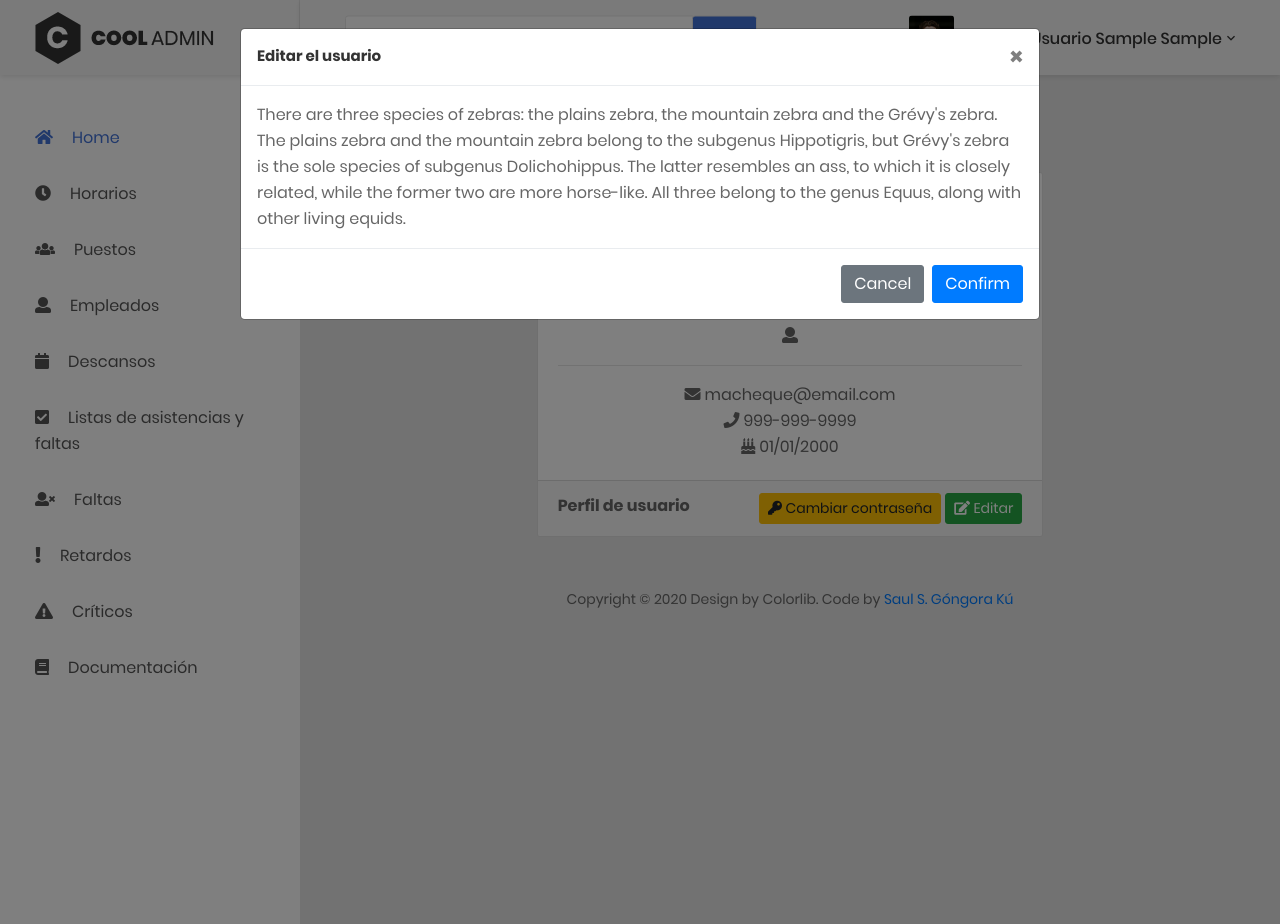
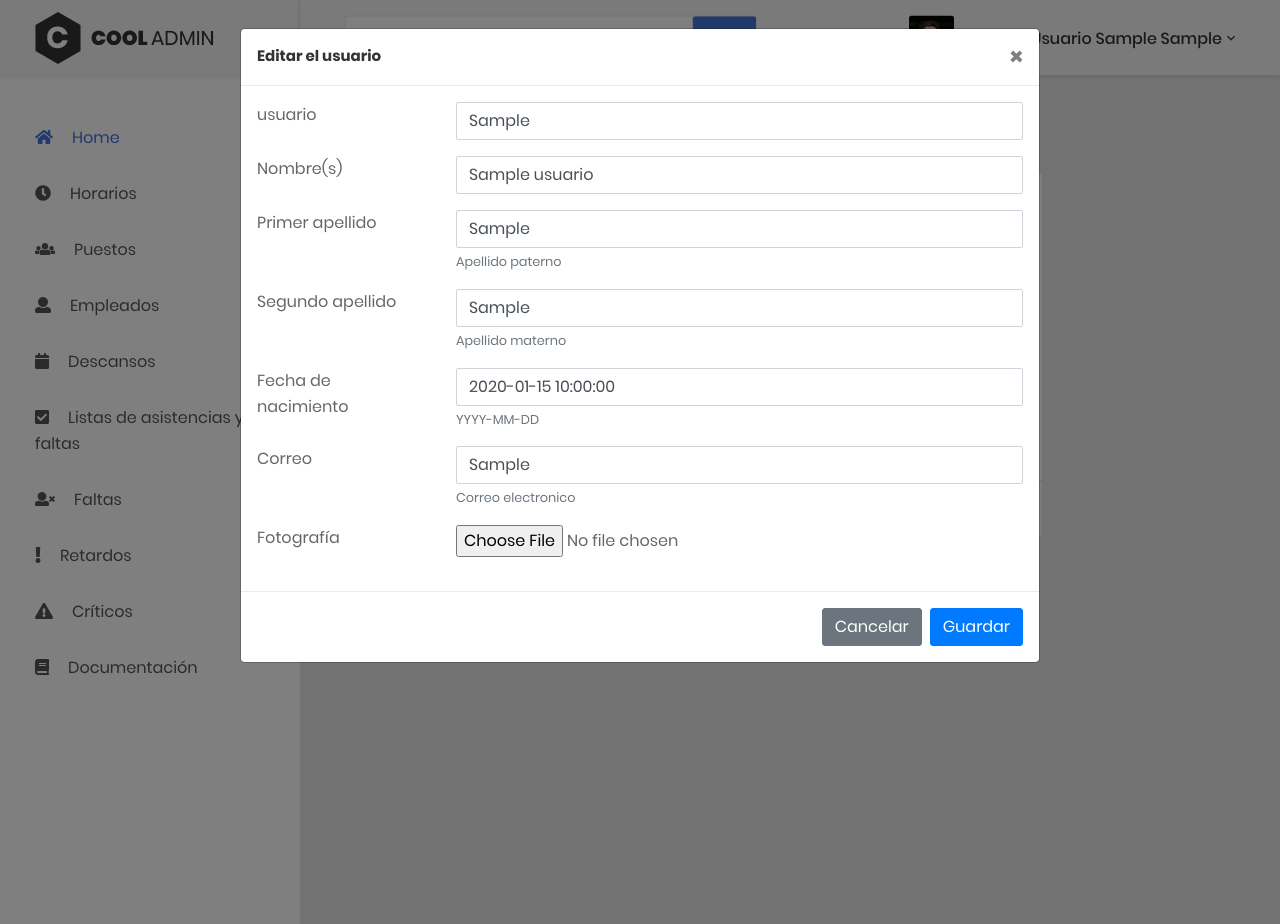
Before and after one commit to samgongora26/perfect-assistant, a PHP site: page /pages/usuario/configuracion.php in a window 1280 px wide, after a click on "Editar". Run offline with PHP 8.4, Linux system fonts and the light colour scheme; tables that the repository leaves empty or names only in its code hold one stand-in row (values such as "Sample post").

Commit message:
modal de cambio de contraseña

```diff
--- a/pages/plantillas/plantilla_footer.php
+++ b/pages/plantillas/plantilla_footer.php
@@ -1,5 +1,5 @@
 <div class="col-md-12">
     <div class="copyright">
-        <p>Copyright © 2020 Design by Colorlib. Code by <a href="https://github.com/samgongora26"> Saul S. Góngora Kú </a> <p>
+        <p>Copyright © 2020 Design by Colorlib. Code by <a href="https://github.com/samgongora26" target="_blank"> Saul S. Góngora Kú </a> <p>
     </div>
 </div>
--- a/pages/usuario/configuracion.php
+++ b/pages/usuario/configuracion.php
@@ -70,19 +70,18 @@
                                                 <img class="rounded-circle mx-auto d-block" src="../../images/icon/avatar-06.jpg" alt="Card image cap">
                                                 <h5 class="text-sm-center mt-2 mb-1"><?php echo $nombre .' '. $apellido_p .' '. $apellido_m?></h5>
                                                 <div class="location text-sm-center">
-                                                    <i class="fa fa-user"></i>
-
+                                                    <i class="fa fa-user"></i> <?php echo $usr["usuario"]; ?>
                                                 </div>
                                             </div>
                                             <hr>
                                             <div class="card-text text-sm-center">
-                                                <i class="fa fa-envelope"></i> macheque@email.com
+                                                <i class="fa fa-envelope"></i> <?php echo $usr["correo"]; ?>
                                             </div>
                                             <div class="card-text text-sm-center">
-                                                <i class="fa fa-phone"></i> 999-999-9999
+                                                <i class="fa fa-phone"></i> <?php echo $usr["telefono"]; ?>
                                             </div>
                                             <div class="card-text text-sm-center">
-                                                <i class="fa fa-birthday-cake"></i> 01/01/2000
+                                                <i class="fa fa-birthday-cake"></i> <?php echo $usr["fecha_nac"]; ?>
                                             </div>
                                         </div>
                                         <div class="card-footer">
@@ -90,7 +89,7 @@
                                             <button type="submit" class="btn btn-success btn-sm float-right" data-toggle="modal" data-target="#edit">
                                                 <i class="fa fa-edit"></i> Editar
                                             </button>
-                                            <button type="submit" class="btn btn-warning btn-sm float-right mr-1">
+                                            <button type="submit" class="btn btn-warning btn-sm float-right mr-1" data-toggle="modal" data-target="#edit_pass">
                                                 <i class="fa fa-key "></i> Cambiar contraseña
                                             </button>
 
@@ -124,20 +123,124 @@
 						</div>
 						<div class="modal-body">
 							<p>
-								There are three species of zebras: the plains zebra, the mountain zebra and the Grévy's zebra. The plains zebra and the mountain
-								zebra belong to the subgenus Hippotigris, but Grévy's zebra is the sole species of subgenus Dolichohippus. The latter
-								resembles an ass, to which it is closely related, while the former two are more horse-like. All three belong to the
-								genus Equus, along with other living equids.
+								<form id="edit_usr"  enctype="multipart/form-data" class="form-horizontal">
+                                    <!--Nombress-->
+                                            <div class="row form-group">
+                                                <div class="col col-md-3">
+                                                    <label for="text-input" class=" form-control-label">usuario</label>
+                                                </div>
+                                                <div class="col-12 col-md-9">
+                                                    <input type="text" id="nombre" name="text-input" placeholder="<?php echo $usr["usuario"]; ?>" value="<?php echo $usr["usuario"]; ?>" class="form-control">
+                                                    <!--small class="form-text text-muted">Nombres</small-->
+                                                </div>
+                                            </div>
+                                            <div class="row form-group">
+                                                <div class="col col-md-3">
+                                                    <label for="text-input" class=" form-control-label">Nombre(s)</label>
+                                                </div>
+                                                <div class="col-12 col-md-9">
+                                                    <input type="text" id="nombre" name="text-input" placeholder="<?php echo $nombre ?>" value="<?php echo $nombre?>" class="form-control">
+                                                    <!--small class="form-text text-muted">Nombres</small-->
+                                                </div>
+                                            </div>
+                                            <!--Apellido P-->
+                                            <div class="row form-group">
+                                                <div class="col col-md-3">
+                                                    <label for="text-input" class=" form-control-label">Primer apellido</label>
+                                                </div>
+                                                <div class="col-12 col-md-9">
+                                                    <input type="text" id="apellido_pat" name="text-input" placeholder="<?php echo $apellido_p ?>"  value="<?php echo $apellido_p; ?>"class="form-control">
+                                                    <small class="form-text text-muted">Apellido paterno</small>
+                                                </div>
+                                            </div>
+                                            <!--Apellido M-->
+                                            <div class="row form-group">
+                                                <div class="col col-md-3">
+                                                    <label for="text-input" class=" form-control-label">Segundo apellido</label>
+                                                </div>
+                                                <div class="col-12 col-md-9">
+                                                    <input type="text" id="text-input" name="text-input" placeholder="<?php echo $apellido_m; ?>" value="<?php echo $apellido_m; ?>" class="form-control">
+                                                    <small class="form-text text-muted">Apellido materno</small>
+                                                </div>
+                                            </div>
+                                            <!--FECHA DE NAC-->
+                                            <div class="row form-group">
+                                                <div class="col col-md-3">
+                                                    <label for="text-input" class=" form-control-label">Fecha de nacimiento</label>
+                                                </div>
+                                                <div class="col-12 col-md-9">
+                                                    <input type="text" id="text-input" name="text-input" placeholder="<?php echo $usr["fecha_nac"]; ?>" value="<?php echo $usr["fecha_nac"]; ?>" class="form-control">
+                                                    <small class="form-text text-muted">YYYY-MM-DD</small>
+                                                </div>
+                                            </div>
+                                            <div class="row form-group">
+                                                <div class="col col-md-3">
+                                                    <label for="text-input" class=" form-control-label">Correo</label>
+                                                </div>
+                                                <div class="col-12 col-md-9">
+                                                    <input type="text" id="text-input" name="text-input" placeholder="<?php echo $usr["correo"]; ?>" value="<?php echo $usr["correo"]; ?>" class="form-control">
+                                                    <small class="form-text text-muted">Correo electronico</small>
+                                                </div>
+                                            </div>
+                                            <div class="row form-group">
+                                                <div class="col col-md-3">
+                                                    <label for="file-input" class=" form-control-label">Fotografía</label>
+                                                </div>
+                                                <div class="col-12 col-md-9">
+                                                    <input type="file" id="file-input" value="<?php echo $usr["foto"]; ?>" name="file-input" class="form-control-file">
+                                                </div>
+                                            </div>
+                                </form>
 							</p>
 						</div>
 						<div class="modal-footer">
-							<button type="button" class="btn btn-secondary" data-dismiss="modal">Cancel</button>
-							<button type="button" class="btn btn-primary">Confirm</button>
+							<button type="button" class="btn btn-secondary" data-dismiss="modal">Cancelar</button>
+							<button type="button" class="btn btn-primary">Guardar</button>
 						</div>
 					</div>
 				</div>
 			</div>
-			<!-- end modal medium -->
+            <!-- end modal medium -->
+            <!-- modal small -->
+			<div class="modal fade" id="edit_pass" tabindex="-1" role="dialog" aria-labelledby="smallmodalLabel" aria-hidden="true">
+				<div class="modal-dialog modal-sm" role="document">
+					<div class="modal-content">
+						<div class="modal-header">
+							<h5 class="modal-title" id="smallmodalLabel">Cambiar contraseña</h5>
+							<button type="button" class="close" data-dismiss="modal" aria-label="Close">
+								<span aria-hidden="true">&times;</span>
+							</button>
+						</div>
+						<div class="modal-body">
+                                        <form action="" method="post" class="">
+                                            <div class="row form-group">
+                                                <div class="col-12">
+                                                    <input type="password" id="hf-password" name="hf-password" placeholder="Enter Password..." class="form-control">
+                                                    <span class="help-block">Contraseña acutual</span>
+                                                </div>
+                                            </div>
+                                            <div class="row form-group">
+                                                <div class="col-12">
+                                                    <input type="password" id="hf-password" name="hf-password" placeholder="Enter Password..." class="form-control">
+                                                    <span class="help-block">Nueva contraseña</span>
+                                                </div>
+                                            </div>
+                                            <div class="row form-group">
+                                                <div class="col-12 ">
+                                                    <input type="password" id="hf-password" name="hf-password" placeholder="Enter Password..." class="form-control">
+                                                    <span class="help-block">Confirma la nueva contraseña</span>
+                                                </div>
+                                            </div>
+                                        </form>
+						</div>
+						<div class="modal-footer">
+							<button type="button" class="btn btn-secondary" data-dismiss="modal">Canncelar</button>
+							<button type="button" class="btn btn-primary">Confirmar</button>
+						</div>
+					</div>
+				</div>
+			</div>
+			<!-- end modal small -->
 
             <!-- END PAGE CONTAINER-->
         </div>
--- a/resources/datos_usuario.php
+++ b/resources/datos_usuario.php
@@ -6,9 +6,9 @@
     $hoy = date('d/m/Y');
     //consulta para obtener el usuario
     $result = mysqli_query($link, "SELECT * FROM `usuarios` where id_usuario = 1");
-    $row=mysqli_fetch_array($result);
-    $nombre = $row["nombres"];
-    $apellido_p = $row["apellido_pat"];
-    $apellido_m = $row["apellido_mat"];
+    $usr=mysqli_fetch_array($result);
+    $nombre = $usr["nombres"];
+    $apellido_p = $usr["apellido_pat"];
+    $apellido_m = $usr["apellido_mat"];
 
 ?>
```
